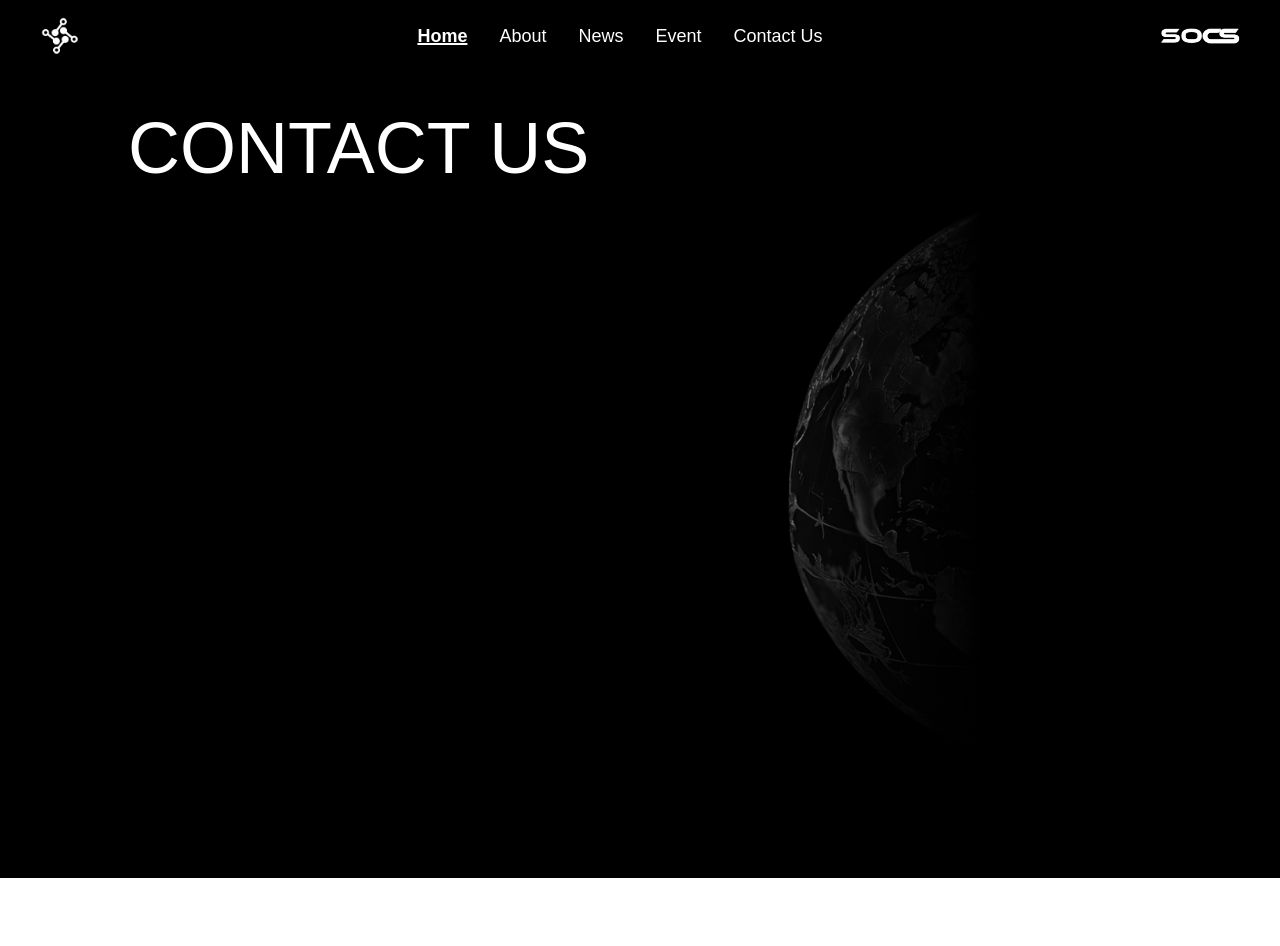
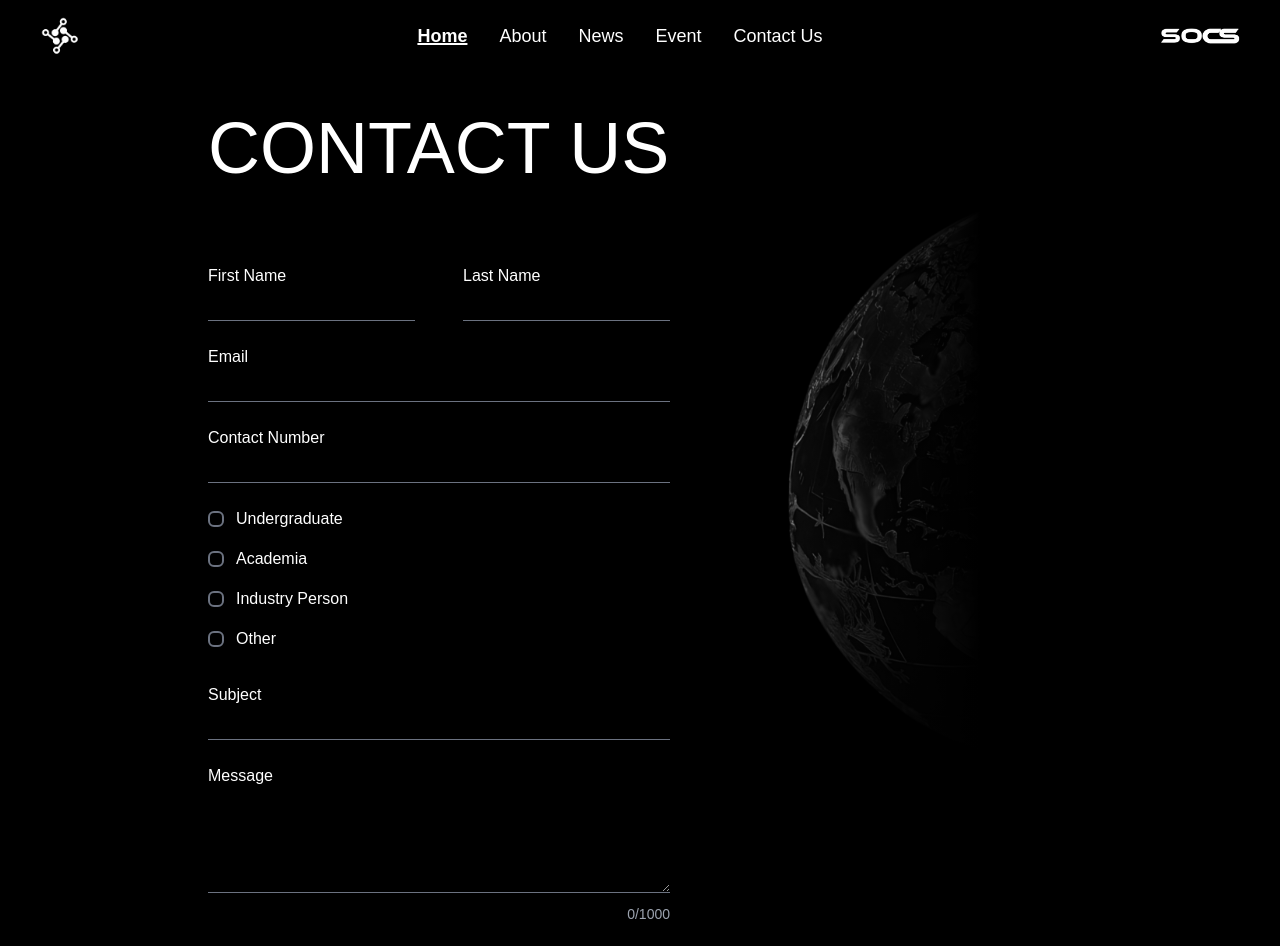
Before and after one commit to GihanSVND/SOCS-Website-Front_end, a Next.js app in the folder socs_website/: page /contact_us in a window 1280 px wide. Shown: the top 946 px of the page. Before the commit the page ends 878 px from the top, so only its background shows below. Built offline with nearby package versions, Linux system fonts and the light colour scheme.

Commit message:
Modify contact page

```diff
--- a/socs_website/package.json
+++ b/socs_website/package.json
@@ -10,6 +10,7 @@
   },
   "dependencies": {
     "@fortawesome/fontawesome-free": "^6.6.0",
+    "@heroicons/react": "^2.1.5",
     "next": "^14.2.13",
     "react": "^18.3.1",
     "react-dom": "^18.3.1",
--- a/socs_website/src/app/contact_us/page.tsx
+++ b/socs_website/src/app/contact_us/page.tsx
@@ -1,26 +1,170 @@
 "use client";
 
 import Navbar from "@/components/navbar";
+import { CheckCircleIcon } from "@heroicons/react/24/solid";
 
-export default function About() {
+export default function ContactUs() {
     return (
         <div className="bg-black min-h-screen">
             <Navbar />
-            <section className="flex justify-between items-start mt-10 relative"> {/* Align items at the start */}
+            <section className="flex justify-between items-start mt-10 ml-20 relative">
                 <div className="text-left ml-32">
-                    <h1 className="text-white text-7xl">
+                    <h1 className="text-white text-7xl mb-20">
                         CONTACT US
                     </h1>
+                    <form className="text-white">
+                        {/* Name Input Fields */}
+                        <div className="flex gap-4 mb-6 ">
+                            <div className="flex-1">
+                                <label htmlFor="firstName" className="block mb-2">First Name</label>
+                                <input
+                                    type="text"
+                                    id="firstName"
+                                    className="w-full bg-transparent border-b border-gray-500 focus:outline-none text-white"
+                                    placeholder=" "
+                                />
+                            </div>
+                            <div className="flex-1 ml-8">
+                                <label htmlFor="lastName" className="block mb-2">Last Name</label>
+                                <input
+                                    type="text"
+                                    id="lastName"
+                                    className="w-full bg-transparent border-b border-gray-500 focus:outline-none text-white"
+                                    placeholder=" "
+                                />
+                            </div>
+                        </div>
+
+                        {/* Email Input */}
+                        <div className="mb-6">
+                            <label htmlFor="email" className="block mb-2">Email</label>
+                            <input
+                                type="email"
+                                id="email"
+                                className="w-full bg-transparent border-b border-gray-500 focus:outline-none text-white"
+                                placeholder=" "
+                            />
+                        </div>
+
+                        {/* Contact Number Input */}
+                        <div className="mb-6">
+                            <label htmlFor="contactNumber" className="block mb-2">Contact Number</label>
+                            <input
+                                type="tel"
+                                id="contactNumber"
+                                className="w-full bg-transparent border-b border-gray-500 focus:outline-none text-white"
+                                placeholder=" "
+                            />
+                        </div>
+
+                        {/* Category Radio Buttons */}
+                        <div className="flex flex-col gap-4"> {/* Display radio buttons vertically */}
+                            <label className="flex items-center space-x-3">
+                                <input
+                                    type="radio"
+                                    name="category"
+                                    value="undergraduate"
+                                    className="appearance-none w-4 h-4 border-2 border-gray-500 rounded-md bg-black focus:outline-none relative"
+                                />
+                                <span className="text-white">Undergraduate</span>
+                            </label>
+                            <label className="flex items-center space-x-3">
+                                <input
+                                    type="radio"
+                                    name="category"
+                                    value="academia"
+                                    className="appearance-none w-4 h-4 border-2 border-gray-500 rounded-md bg-black focus:outline-none relative"
+                                />
+                                <span className="text-white">Academia</span>
+                            </label>
+                            <label className="flex items-center space-x-3">
+                                <input
+                                    type="radio"
+                                    name="category"
+                                    value="industry"
+                                    className="appearance-none w-4 h-4 border-2 border-gray-500 rounded-md bg-black focus:outline-none relative"
+                                />
+                                <span className="text-white">Industry Person</span>
+                            </label>
+                            <label className="flex items-center space-x-3">
+                                <input
+                                    type="radio"
+                                    name="category"
+                                    value="other"
+                                    className="appearance-none w-4 h-4 border-2 border-gray-500 rounded-md bg-black focus:outline-none relative"
+                                />
+                                <span className="text-white">Other</span>
+                            </label>
+                        </div>
+
+                        {/* Styling for checked radio button (rectangle white part) */}
+                        <style jsx>{`
+                            input[type="radio"]:checked::before {
+                                content: '';
+                                position: absolute;
+                                top: 50%;
+                                left: 50%;
+                                width: 60%;
+                                height: 60%;
+                                background-color: white;
+                                transform: translate(-50%, -50%);
+                                border-radius: 2px;
+                            }
+                        `}</style>
+
+                        {/* Subject Input */}
+                        <div className="mb-6 mt-8">
+                            <label htmlFor="subject" className="block mb-2">Subject</label>
+                            <input
+                                type="text"
+                                id="subject"
+                                className="w-full bg-transparent border-b border-gray-500 focus:outline-none text-white"
+                                placeholder=" "
+                            />
+                        </div>
+
+                        {/* Message Input */}
+                        <div className="mb-6">
+                            <label htmlFor="message" className="block mb-2">Message</label>
+                            <textarea
+                                id="message"
+                                className="w-full bg-transparent border-b border-gray-500 focus:outline-none text-white"
+                                rows={4}
+                                maxLength={1000}
+                                placeholder=" "
+                            />
+                            <p className="text-right text-gray-400 text-sm mt-1">0/1000</p>
+                        </div>
+
+                        {/* Submit Button */}
+                        <button
+    type="submit"
+    className="w-full p-2 rounded text-white hover:bg-gray-600 flex justify-center items-center"
+    style={{
+        backgroundColor: '#86868699', // Dark background color
+        borderWidth: '1px',
+
+        borderImageSource: 'linear-gradient(103.75deg, #FFFFFF 29.85%, rgba(153, 153, 153, 0) 108.02%)',
+        borderImageSlice: 1,
+    }}
+>
+    Submit
+    <CheckCircleIcon className="ml-2 w-5 h-5 text-white" />
+</button>
+
+                    </form>
                 </div>
-                <div className="mr-0 relative -mt-10"> {/* Added margin-top here */}
+
+                {/* Image Section */}
+                <div className="mr-0 relative -mt-10">
                     <img
                         src="/images/contact us.png"
                         alt="Contact Us"
-                        style={{ width: '600px', height: 'auto' }} // Set width
+                        style={{ width: '600px', height: 'auto' }}
                     />
                     <div
                         className="absolute top-0 left-0 h-full w-full bg-gradient-to-l from-black via-black to-transparent opacity-100"
-                        style={{ clipPath: 'inset(0 0% 0 0)' }} // Adjust gradient opacity for the left side
+                        style={{ clipPath: 'inset(0 0% 0 0)' }}
                     />
                 </div>
             </section>
```
Also changed, not shown: 1 other file (tests, documents, lock files or other folders).
